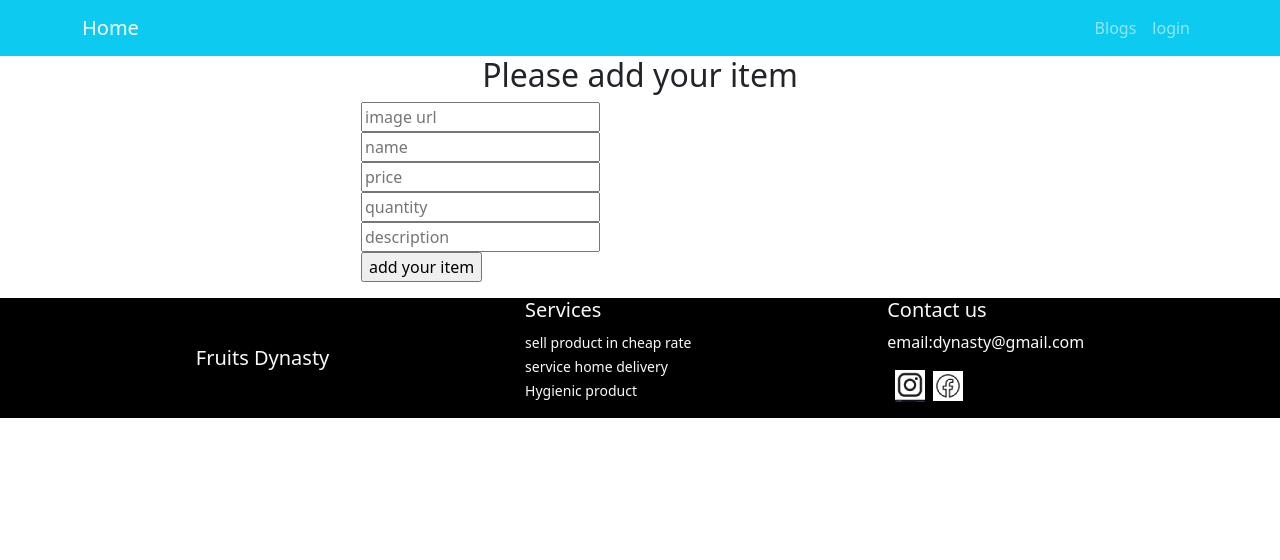
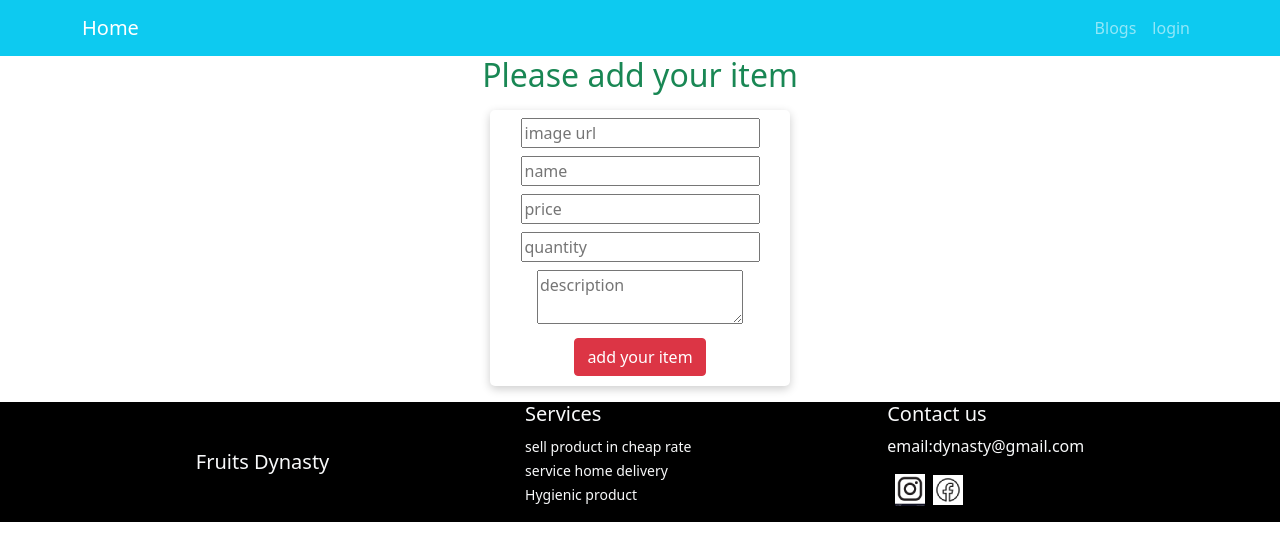
Before and after one commit to Eshshatabdi/fruits-dinesty-client-side, a React (Create React App) app: page /additem in a window 1280 px wide. Shown: the top 560 px of the page. Built offline with nearby package versions, Linux system fonts and the light colour scheme; no server answers.

Commit message:
item and in moreitem

```diff
--- a/src/Components/AddItem/AddItem.js
+++ b/src/Components/AddItem/AddItem.js
@@ -36,47 +36,22 @@ const AddItem = () => {
 
 
 
-    // const email = user?.email
-    // console.log(email)
 
-    // const { register, handleSubmit } = useForm();
-    // const onSubmit = data => {
-    //     // data.[email] = email
-    //     console.log(data);
-    //     const url = `http://localhost:5000/service`
-    //     fetch(url, {
-
-
-    //         method: 'POST',
-    //         headers: {
-    //             'content-type': 'application/json'
-    //         },
-    //         body: JSON.stringify(data)
-    //     })
-    //         .then(res => res.json())
-    //         .then(result => {
-    //             console.log(result);
-    //         })
-
-
-
-
-    // }
     return (
         <div className='container'>
-            <h2 className='text-center'>Please add your item</h2>
-            <form className='mx-auto w-50' onSubmit={addItemHandler}>
-                <input type="text" placeholder='image url' name="img" required />
+            <h2 className='text-center text-success'>Please add your item</h2>
+            <form className='mx-auto text-center justify-content-center item mt-3' onSubmit={addItemHandler}>
+                <input className='my-2 ' type="text" placeholder='image url' name="img" required />
                 <br />
-                <input type="text" placeholder='name' name="name" required />
+                <input className='mb-2' type="text" placeholder='name' name="name" required />
                 <br />
-                <input type="number" placeholder='price' name="price" required />
+                <input className='mb-2' type="number" placeholder='price' name="price" required />
                 <br />
-                <input type="number" placeholder='quantity' name="quantity" required />
+                <input className='mb-2' type="number" placeholder='quantity' name="quantity" required />
                 <br />
-                <input type="text" placeholder='description' name="description" required />
+                <textarea className='mb-2' type="text" placeholder='description' name="description" required />
                 <br />
-                <input type="submit" value="add your item" />
+                <input className='btn btn-danger' type="submit" value="add your item" />
 
             </form>
 
--- a/src/Components/MyItem/MyItem.js
+++ b/src/Components/MyItem/MyItem.js
@@ -8,17 +8,19 @@ const MyItem = () => {
 
     const [user] = useAuthState(auth);
     const [myItems, setMyItems] = useState([]);
+    const email = user.email;
 
 
-    const email = user?.email;
+
     useEffect(() => {
 
 
-        fetch(`http://localhost:5000/service/?email=${email}`)
+
+        fetch(`http://localhost:5000/service?email=${email}`)
 
             .then(res => res.json())
             .then(data => setMyItems(data))
-    }, [myItems, user, email])
+    }, [myItems, user])
 
 
 
@@ -50,6 +52,7 @@ const MyItem = () => {
 
     return (
         <div className='container'>
+            <h2>{myItems.length}</h2>
 
             {
                 myItems.map(item => <LoadMyItem
@@ -59,25 +62,6 @@ const MyItem = () => {
                 ></LoadMyItem>)
 
             }
-            {/* <h2>Your Items:{myItems.length}</h2> */}
-            {/* //     <div className='w-50 mx-auto'>
-    //         <h2 className='text-center text-success'>Please add your item</h2>
-    //         <form className='d-flex flex-column' onSubmit={handleSubmit(onSubmit)}> */}
-    //             {/* <input className='mb-2 ' placeholder='Name' value={user.displayName} readOnly disabled {...register("displayName", { required: true, maxLength: 20 })} /> */}
-            {/* //             <input className='mb-2' placeholder='email' value={email} type="email"  {...register("email")} />
-
-
-    //             <input className='mb-2 ' placeholder='Item Name' {...register("name", { required: true, maxLength: 20 })} />
-    //             <textarea className='mb-2' placeholder='Description' {...register("description")} />
-
-    //             <input className='mb-2' placeholder='Price' type="number" {...register("price")} />
-    //             <input className='mb-2' placeholder='Quantity' type="number" {...register("quantity")} />
-    //             <input className='mb-2' placeholder='Supplier Name' type="text" {...register("supplierName")} />
-
-    //             <input className='mb-2' placeholder='Photo URL' type="text" {...register("img")} />
-    //             <input className='btn btn-danger' type="submit" value='Add Service' />
-    //         </form> */}
-
 
 
         </div>
```
